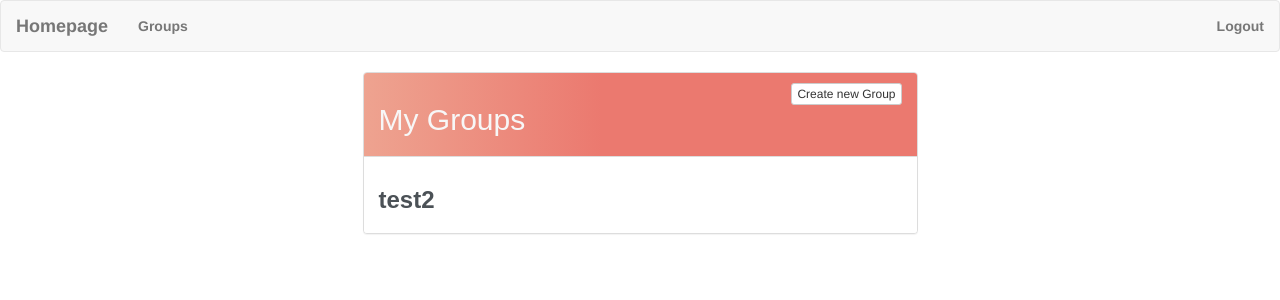
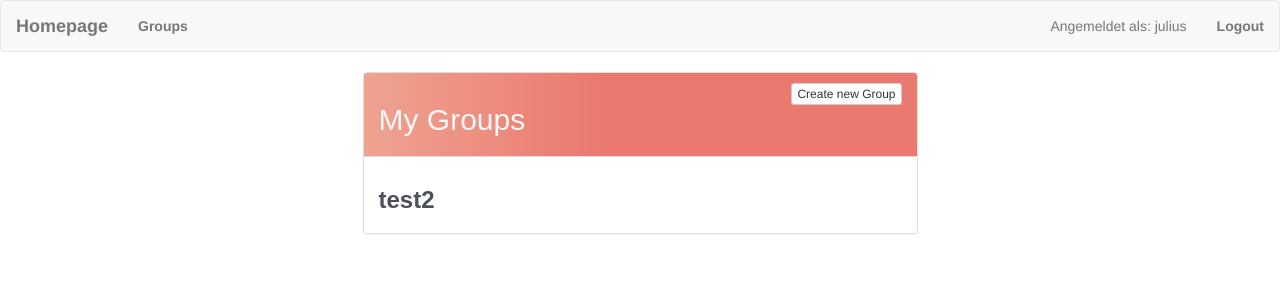
Before and after one commit to gretakbt/Web-Tech, a Django app: page /group/ in a window 1280 px wide. Shown: the top 300 px of the page. Run offline with Django 4.2, Linux system fonts and the light colour scheme; a user stored in the database is signed in; data comes from the database, SQL or seed files in the repository; both versions use the stored data as it was after the commit; some libraries are stand-ins or nearby versions.

Commit message:
loginname

```diff
--- a/myproject/templates/base.html
+++ b/myproject/templates/base.html
@@ -68,6 +68,7 @@
                     <!--angepasst-->
                     <ul class="nav navbar-nav navbar-right">
                         {% if request.user.is_authenticated %}
+                            <li><p class="navbar-text">Angemeldet als: {{ request.user.username }}</p></li>
                             <li><a href="{% url 'logout' %}">Logout</a></li>
                         {% else %}
                             <li><a href="{% url 'login' %}">Login</a></li>
```
Also changed, not shown: myproject/db.sqlite3.
